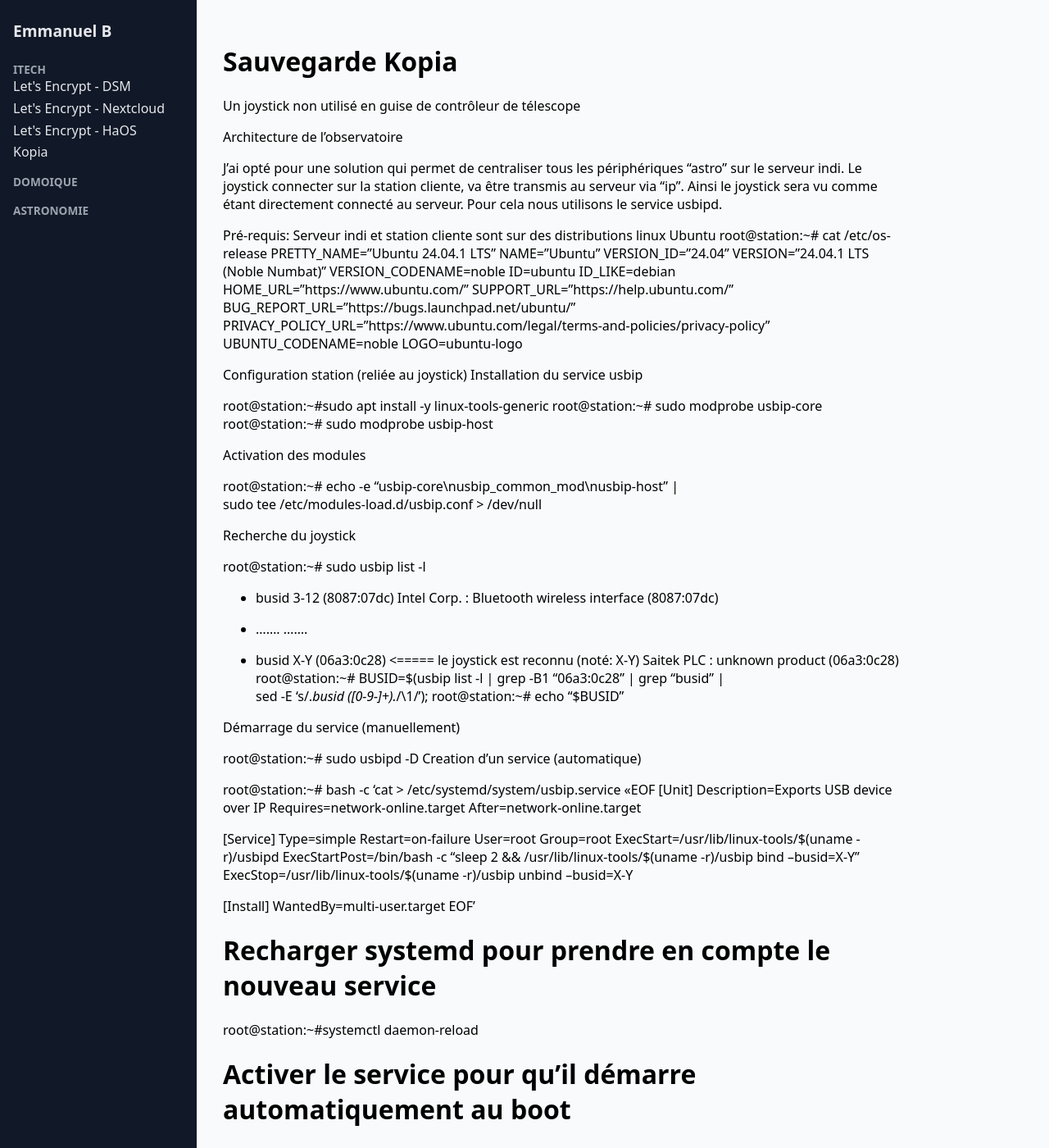
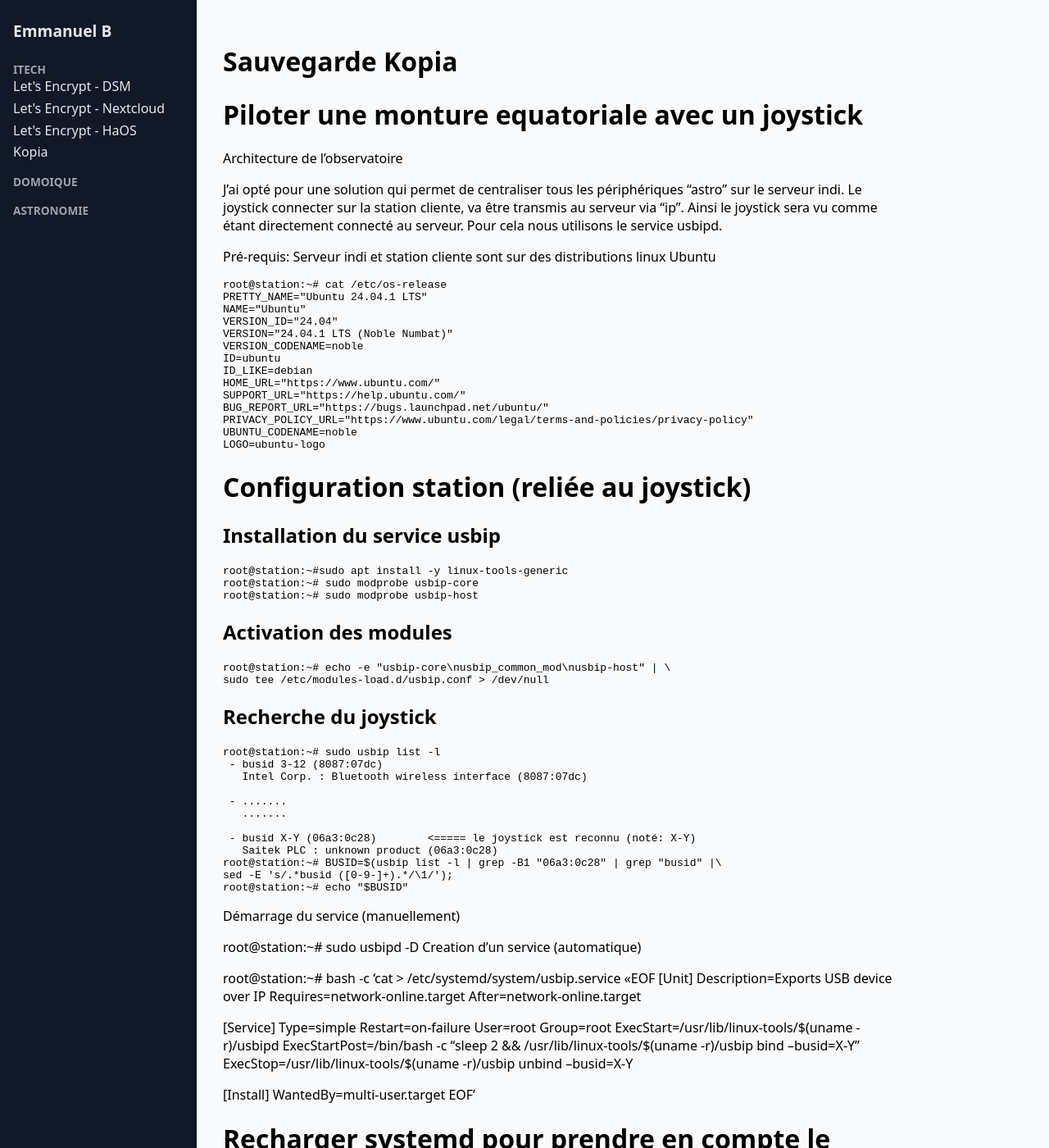
Before and after one commit to CosmicExplorator/cosmicexplorator.github.io, a Jekyll site: the page built from _pages/astronomie/configUseJoystick.md, in a window 1280 px wide and 1400 px high. Shown: the whole window at 82% size. Built offline with Jekyll 4.4.1, drawn with Linux system fonts in a browser that asks for light colours.

Commit message:
Update configUseJoystick.md

````diff
--- a/_pages/astronomie/configUseJoystick.md
+++ b/_pages/astronomie/configUseJoystick.md
@@ -6,7 +6,7 @@ permalink: /configUseJoystick/
 
 
 
-Un joystick non utilisé en guise de contrôleur de télescope
+# Piloter une monture equatoriale avec un joystick
 
 Architecture de l'observatoire
 
@@ -16,6 +16,8 @@ Pour cela nous utilisons le service usbipd.
 
 Pré-requis:
 Serveur indi et station cliente sont sur des distributions linux Ubuntu
+
+```bash
 root@station:~# cat /etc/os-release
 PRETTY_NAME="Ubuntu 24.04.1 LTS"
 NAME="Ubuntu"
@@ -30,23 +32,24 @@ BUG_REPORT_URL="https://bugs.launchpad.net/ubuntu/"
 PRIVACY_POLICY_URL="https://www.ubuntu.com/legal/terms-and-policies/privacy-policy"
 UBUNTU_CODENAME=noble
 LOGO=ubuntu-logo
+```
 
-
-Configuration station (reliée au joystick)
- Installation du service usbip
-
+# Configuration station (reliée au joystick)
+## Installation du service usbip
+```bash
 root@station:~#sudo apt install -y linux-tools-generic
 root@station:~# sudo modprobe usbip-core
 root@station:~# sudo modprobe usbip-host
+```
 
-
-Activation des modules
-
+## Activation des modules
+```bash
 root@station:~# echo -e "usbip-core\nusbip_common_mod\nusbip-host" | \
 sudo tee /etc/modules-load.d/usbip.conf > /dev/null
+```
 
-Recherche du joystick
-
+## Recherche du joystick
+```bash
 root@station:~# sudo usbip list -l
  - busid 3-12 (8087:07dc)
    Intel Corp. : Bluetooth wireless interface (8087:07dc)
@@ -59,6 +62,7 @@ root@station:~# sudo usbip list -l
 root@station:~# BUSID=$(usbip list -l | grep -B1 "06a3:0c28" | grep "busid" |\
 sed -E 's/.*busid ([0-9-]+).*/\1/');
 root@station:~# echo "$BUSID"
+```
 
 Démarrage du service (manuellement)
 
````
